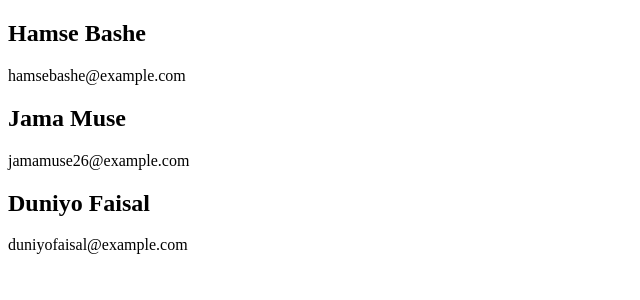
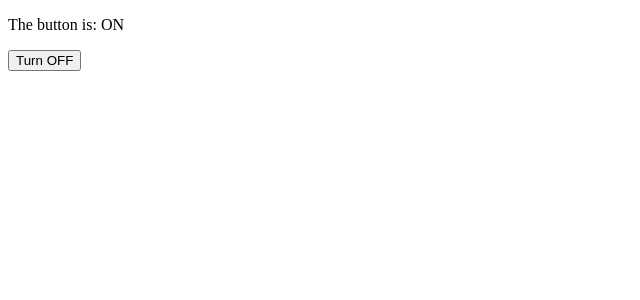
Before and after one commit to Hamse-Bashe/First-React-Project, a React (Vite) app: page / in a window 1280 px wide. Shown: the top 300 px of the page, without its empty margins (0-640 px from the left). Built offline with nearby package versions, Linux system fonts and the light colour scheme.

Commit message:
React Exercise 4

```diff
--- a/src/App.jsx
+++ b/src/App.jsx
@@ -1,21 +1,10 @@
-import UserCard from "./UserCard";
+import ToggleButton from "./ToggleButton";
 
 function App(){
   return(
     // jsx
     <>
-    <UserCard
-      userName = {"Hamse Bashe"}
-      email = {"hamsebashe@example.com"}
-    />
-    <UserCard
-      userName = {"Jama Muse"}
-      email = {"jamamuse26@example.com"}
-    />
-    <UserCard
-      userName = {"Duniyo Faisal"}
-      email = {"duniyofaisal@example.com"}
-    />
+    <ToggleButton/>
     </>
   )
 }
--- /dev/null
+++ b/src/ToggleButton.jsx
@@ -0,0 +1,16 @@
+import { useState } from "react"
+
+const ToggleButton = () => {
+    const [isOn, setIsOn] = useState(true);
+    const buttonHandle = () =>{
+        setIsOn(!isOn);
+    }
+    return (
+        <>
+        <p>The button is: {isOn ? 'ON' : 'OFF'}</p>
+        <button onClick={buttonHandle}>Turn {isOn ? 'OFF' : 'ON'}</button>
+        </>
+    )
+}
+
+export default ToggleButton;
```
